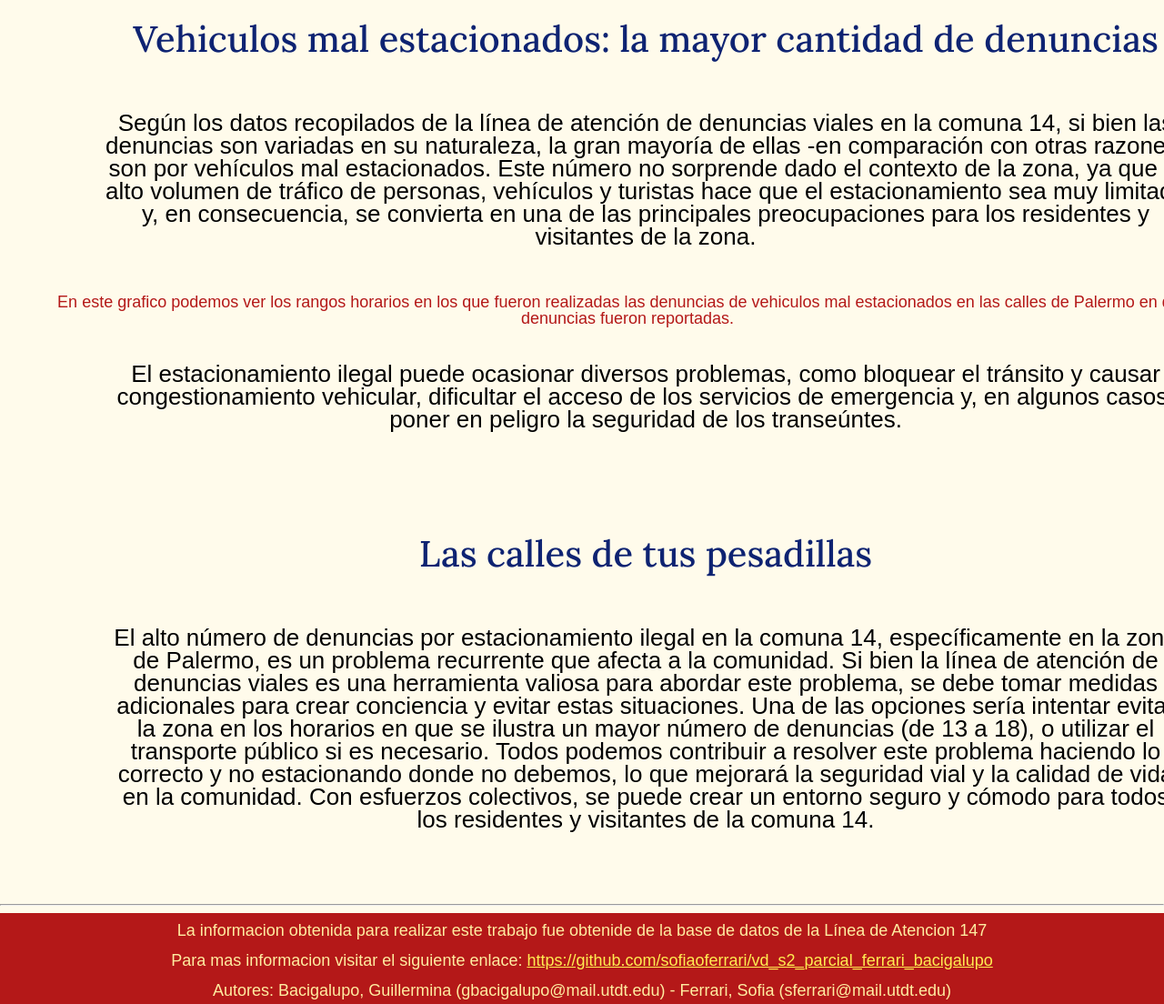
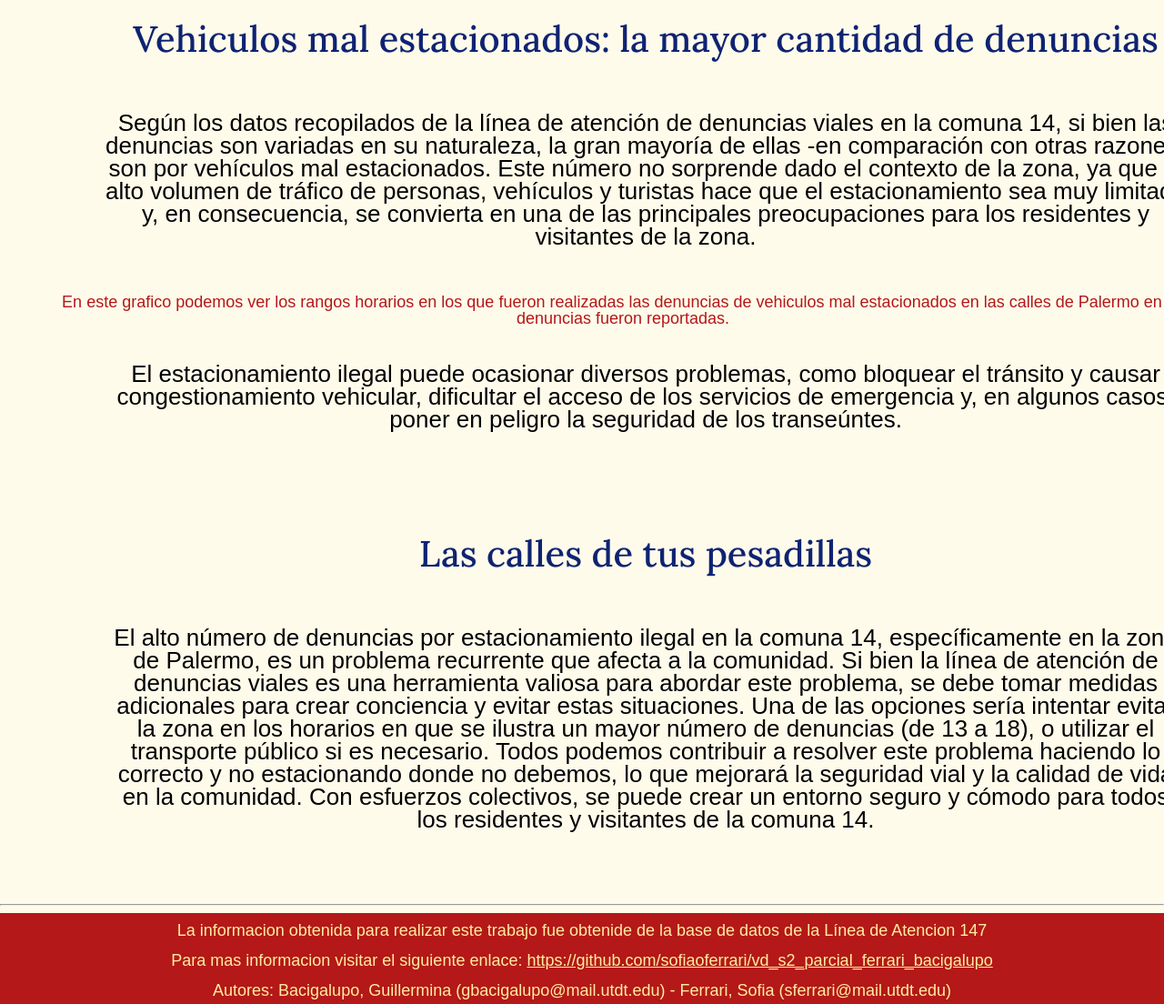
Before and after one commit to sofiaoferrari/vd_s2_parcial_ferrari_bacigalupo, a plain HTML site: page index.html in a window 1280 px wide. Shown: the part 1159-2263 px from the top of the page at 91% size. Drawn offline with nearby package versions, Linux system fonts and the light colour scheme; no server answers; a script that the page names is missing; a web font is replaced by a local one.

Commit message:
Update styles.css

```diff
--- a/styles/styles.css
+++ b/styles/styles.css
@@ -20,7 +20,7 @@ section, #graf {
     width: auto;
     font-size: 28px;
     font-weight: 600;
-
+    color: #0E2372;
 }
 
 header {
@@ -109,8 +109,7 @@ p{
 small {
     font-size: 18px;
     color: #B41818;
-    padding: 40px 40px 10px 10px;
-
+    padding: 40px 50px 10px 20px;
 }
 
 footer {
@@ -132,7 +131,7 @@ footer p {
 }
 
 a {
-    color:#FFED51;
+    color:#FFEDA1;
 }
 
 #chart_2 svg {
```
